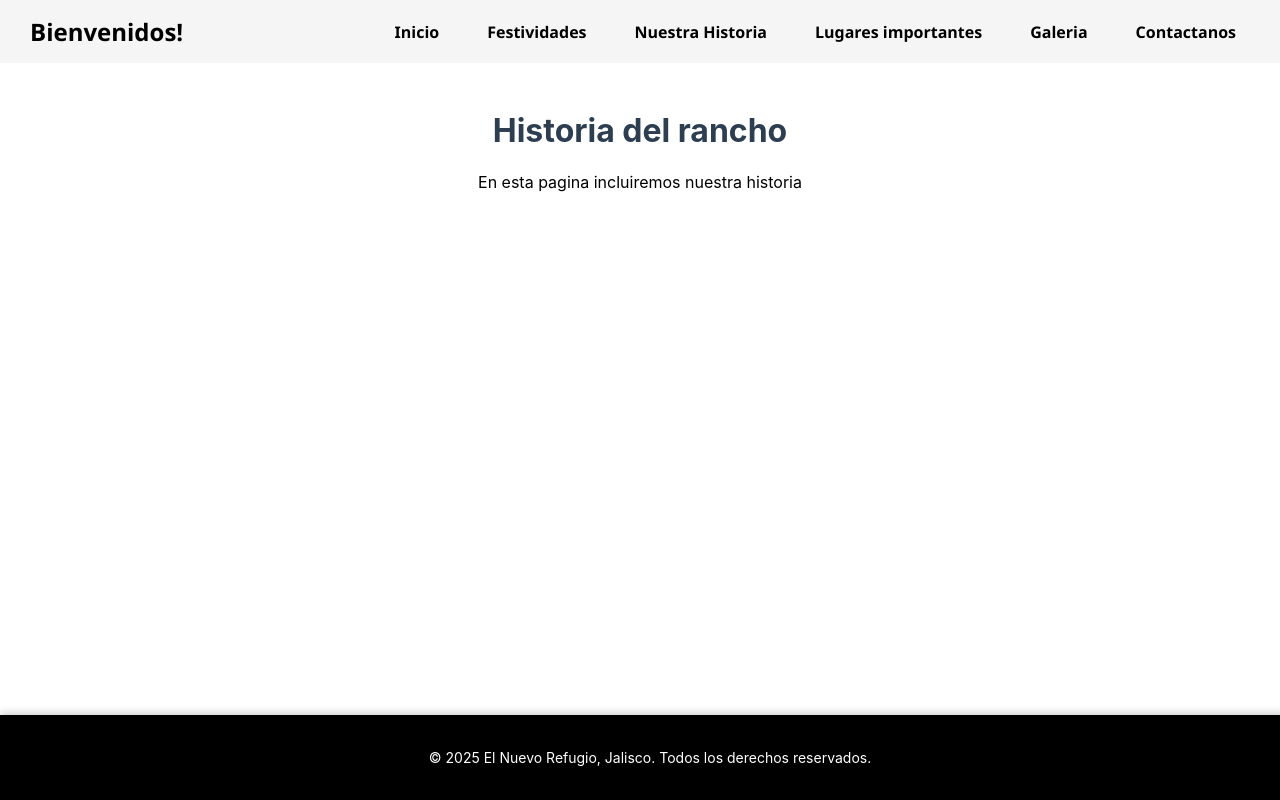
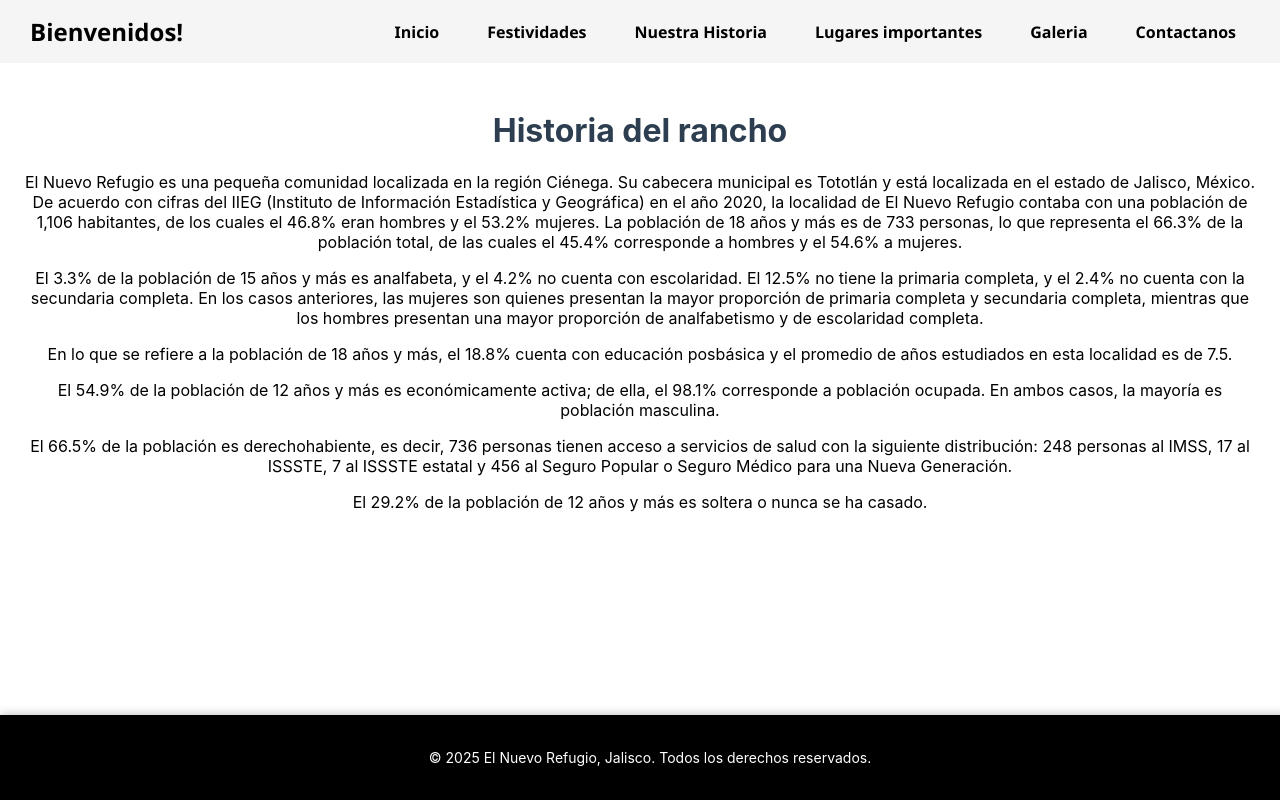
Before and after one commit to Alexav3/refugio, a React (Create React App) app: page /historia in a window 1280 px wide. Built offline with nearby package versions, Linux system fonts and the light colour scheme.

Commit message:
historia

```diff
--- a/src/Historia.js
+++ b/src/Historia.js
@@ -7,7 +7,50 @@ export default function Historia() {
   return (
     <div>
       <h1>Historia del rancho</h1>
-      <p>En esta pagina incluiremos nuestra historia</p>
+      <p>
+        El Nuevo Refugio es una pequeña comunidad localizada en la región
+        Ciénega. Su cabecera municipal es Tototlán y está localizada en el
+        estado de Jalisco, México. De acuerdo con cifras del IIEG (Instituto de
+        Información Estadística y Geográfica) en el año 2020, la localidad de El
+        Nuevo Refugio contaba con una población de 1,106 habitantes, de los
+        cuales el 46.8% eran hombres y el 53.2% mujeres. La población de 18 años
+        y más es de 733 personas, lo que representa el 66.3% de la población
+        total, de las cuales el 45.4% corresponde a hombres y el 54.6% a
+        mujeres.
+      </p>
+
+      <p>
+        El 3.3% de la población de 15 años y más es analfabeta, y el 4.2% no
+        cuenta con escolaridad. El 12.5% no tiene la primaria completa, y el
+        2.4% no cuenta con la secundaria completa. En los casos anteriores, las
+        mujeres son quienes presentan la mayor proporción de primaria completa y
+        secundaria completa, mientras que los hombres presentan una mayor
+        proporción de analfabetismo y de escolaridad completa.
+      </p>
+
+      <p>
+        En lo que se refiere a la población de 18 años y más, el 18.8% cuenta
+        con educación posbásica y el promedio de años estudiados en esta
+        localidad es de 7.5.
+      </p>
+
+      <p>
+        El 54.9% de la población de 12 años y más es económicamente activa; de
+        ella, el 98.1% corresponde a población ocupada. En ambos casos, la
+        mayoría es población masculina.
+      </p>
+
+      <p>
+        El 66.5% de la población es derechohabiente, es decir, 736 personas
+        tienen acceso a servicios de salud con la siguiente distribución: 248
+        personas al IMSS, 17 al ISSSTE, 7 al ISSSTE estatal y 456 al Seguro
+        Popular o Seguro Médico para una Nueva Generación.
+      </p>
+
+      <p>
+        El 29.2% de la población de 12 años y más es soltera o nunca se ha
+        casado.
+      </p>
     </div>
   );
 }
```
